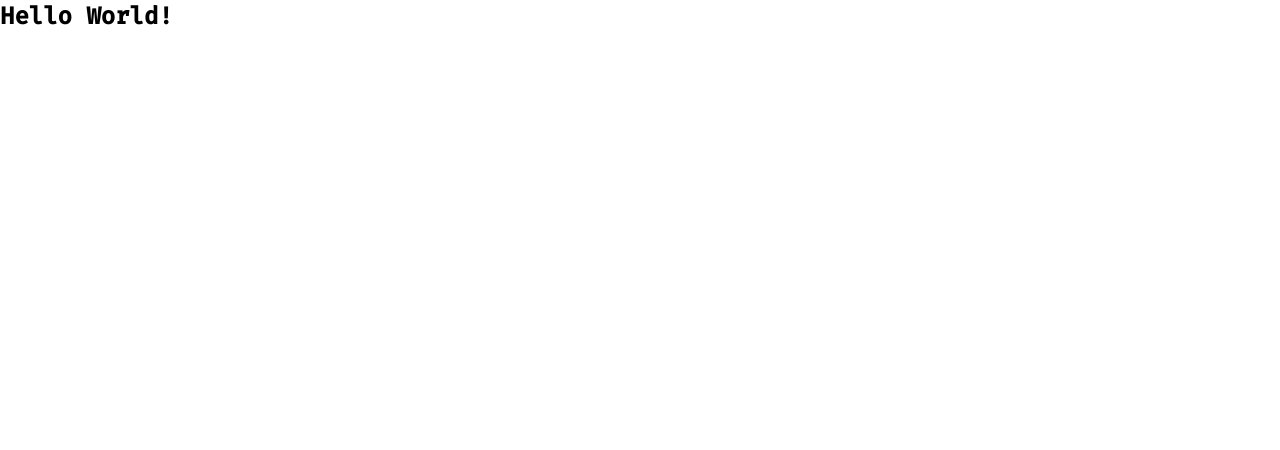
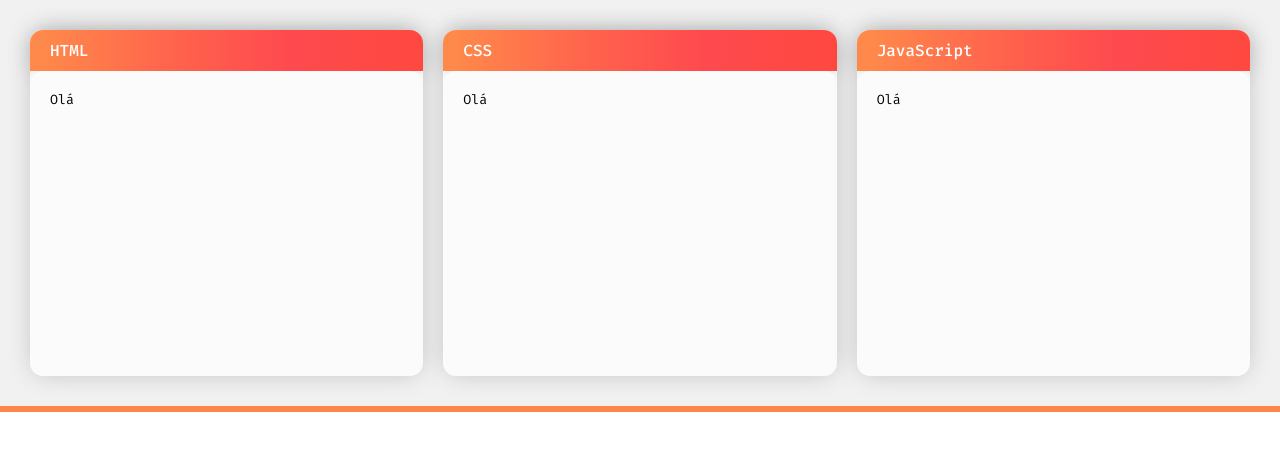
Before and after one commit to leticiafrontend/code-editor, a React (Create React App) app: page / in a window 1280 px wide. Shown: the top 450 px of the page. Built offline with nearby package versions, Linux system fonts and the light colour scheme.

Commit message:
:lipstick: - Create text box for each language

```diff
--- a/src/App.js
+++ b/src/App.js
@@ -1,13 +1,12 @@
 import React from 'react';
+import { Home } from './pages/Home';
 import GlobalStyle from './styles/global';
 
 export const App = () => {
   return (
     <>
       <GlobalStyle />
-      <div>
-        <h2>Hello World!</h2>
-      </div>
+      <Home />
     </>
   );
 };
--- /dev/null
+++ b/src/components/BoxEditor/index.js
@@ -0,0 +1,11 @@
+import React from 'react';
+import { Body, Box, Header } from './style';
+
+export const BoxEditor = (props) => {
+  return (
+    <Box>
+      <Header>{props.name}</Header>
+      <Body>Olá</Body>
+    </Box>
+  );
+};
--- /dev/null
+++ b/src/components/BoxEditor/style.js
@@ -0,0 +1,33 @@
+import styled from 'styled-components';
+
+export const Box = styled.div`
+  background-color: #fbfbfb;
+  box-shadow: 0px 0px 27px -5px rgba(0, 0, 0, 0.25);
+  width: 100%;
+  border-radius: 13px;
+`;
+
+export const Header = styled.div`
+  box-shadow: 0px 0px 27px -5px rgba(0, 0, 0, 0.25);
+  border-radius: 13px 13px 0px 0px;
+  padding: 10px 20px;
+  color: #fff;
+  font-weight: 500;
+  background: linear-gradient(
+    90deg,
+    #ff884b 3.71%,
+    #ff634c 36.91%,
+    #fe4a4f 65.9%,
+    #fe4840 98.63%
+  );
+`;
+
+export const Body = styled.textarea`
+  background: #fbfbfb;
+  height: 300px;
+  width: 100%;
+  padding: 20px;
+  border: none;
+  resize: none;
+  border-radius: 13px;
+`;
--- /dev/null
+++ b/src/pages/Home/index.js
@@ -0,0 +1,15 @@
+import React from 'react';
+import { BoxEditor } from '../../components/BoxEditor';
+import { Editor } from './style';
+
+export const Home = () => {
+  return (
+    <>
+      <Editor>
+        <BoxEditor name="HTML" />
+        <BoxEditor name="CSS" />
+        <BoxEditor name="JavaScript" />
+      </Editor>
+    </>
+  );
+};
--- /dev/null
+++ b/src/pages/Home/style.js
@@ -0,0 +1,10 @@
+import styled from 'styled-components';
+
+export const Editor = styled.div`
+  background-color: #f1f1f1;
+  width: 100%;
+  padding: 30px;
+  border-bottom: 6px solid #ff864b;
+  display: flex;
+  column-gap: 20px;
+`;
--- a/src/styles/global.js
+++ b/src/styles/global.js
@@ -8,7 +8,7 @@ export default createGlobalStyle`
     font-family: 'Fira Code', monospace;
   }
 
-  input{
+  textarea{
     outline: 0;
   }
 
```
